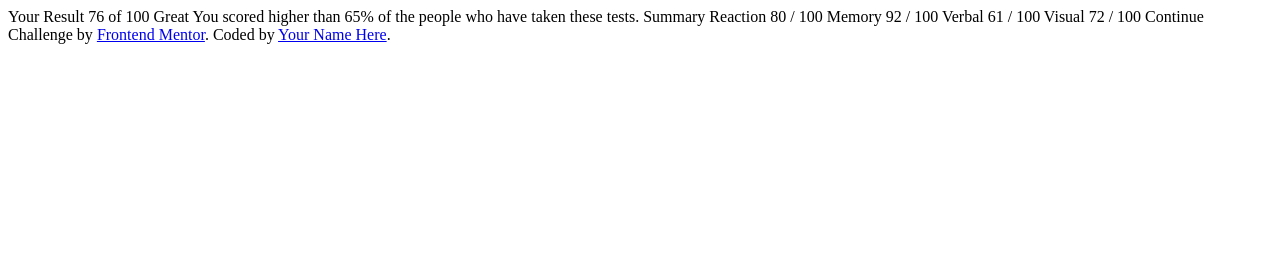
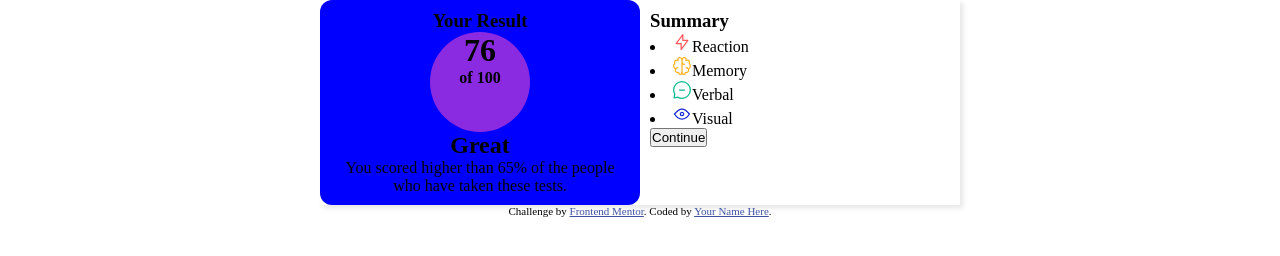
Before and after one commit to sandeepwebsite/results-summary-component, a plain HTML site: page index.html in a window 1280 px wide. Drawn offline with Linux system fonts and the light colour scheme.

Commit message:
Recent Update

```diff
--- a/data.json
+++ b/data.json
@@ -1,4 +1,8 @@
 [
+  {
+    "category": "total",
+    "score": 100
+  },
   {
     "category": "Reaction",
     "score": 80,
--- a/index.html
+++ b/index.html
@@ -3,7 +3,7 @@
 <head>
   <meta charset="UTF-8">
   <meta name="viewport" content="width=device-width, initial-scale=1.0"> <!-- displays site properly based on user's device -->
-
+  <link rel="stylesheet" type="text/css" href="style.css">
   <link rel="icon" type="image/png" sizes="32x32" href="./assets/images/favicon-32x32.png">
 
   <title>Frontend Mentor | Results summary component</title>
@@ -11,29 +11,27 @@
   <!-- Feel free to remove these styles or customise in your own stylesheet 👍 -->
 </head>
 <body>
-
-  Your Result
-  76
-  of 100
-
-  Great
-  You scored higher than 65% of the people who have taken these tests.
-
-  Summary
-
-  Reaction
-  80 / 100
-
-  Memory
-  92 / 100
-
-  Verbal
-  61 / 100
-
-  Visual
-  72 / 100
-
-  Continue
+<div class="container">
+  <div class="container-col one">
+    <h3>Your Result</h3>
+    <div class="circle">
+      <div class="score">
+        <h1>76</h1>
+        <h4>of 100</h4>
+      </div>
+    </div>
+    <h2>Great</h2>
+    <p class="innertext">You scored higher than 65% of the people who have taken these tests.</p>
+  </div>
+  <div class="container-col">
+    <h3 class="summary">Summary</h3>
+    <li><img src="/assets/images/icon-reaction.svg" />Reaction</li>
+    <li><img src="/assets/images/icon-memory.svg" />Memory</li>
+    <li><img src="/assets/images/icon-verbal.svg" />Verbal</li>
+    <li><img src="/assets/images/icon-visual.svg" />Visual</li>
+    <button>Continue</button>
+  </div>
+</div>
 
   <div class="attribution">
     Challenge by <a href="https://www.frontendmentor.io?ref=challenge" target="_blank">Frontend Mentor</a>.
--- a/style.css
+++ b/style.css
@@ -0,0 +1,48 @@
+* {
+    box-sizing: border-box;
+    padding: 0;
+    margin: 0;
+  }
+  .container{
+    width: 50%;
+    margin: auto;
+    box-shadow: 4px 3px 5px 0px rgba(0,0,0,0.1);
+    -webkit-box-shadow: 3px 3px 5px 0px rgba(0,0,0,0.1);
+    -moz-box-shadow: 3px 4px 5px 0px rgba(0,0,0,0.1);
+  }
+  .container:after {
+    content: "";
+    display: table;
+    clear: both;
+  }
+  .container-col {
+    float: left;
+    width: 50%;
+    padding: 10px;
+  }
+  .container .one{
+    background-color: blue;
+    border-radius: 12px;
+    text-align: center;
+    display: inline;
+    justify-content: center;
+    align-items: center;
+  }
+  .container-col .circle{
+    width: 100px;
+    height: 100px;
+    margin: auto;
+    border-radius: 100%;
+    background-color: blueviolet;
+    text-align: center;
+  }
+.attribution { font-size: 11px; text-align: center; }
+.attribution a { color: hsl(228, 45%, 44%); }
+  @media screen and (max-width: 600px) {
+    .container{
+        width: 100%;
+    }
+    .container-col {
+      width: 100%;
+    }
+  }
```
